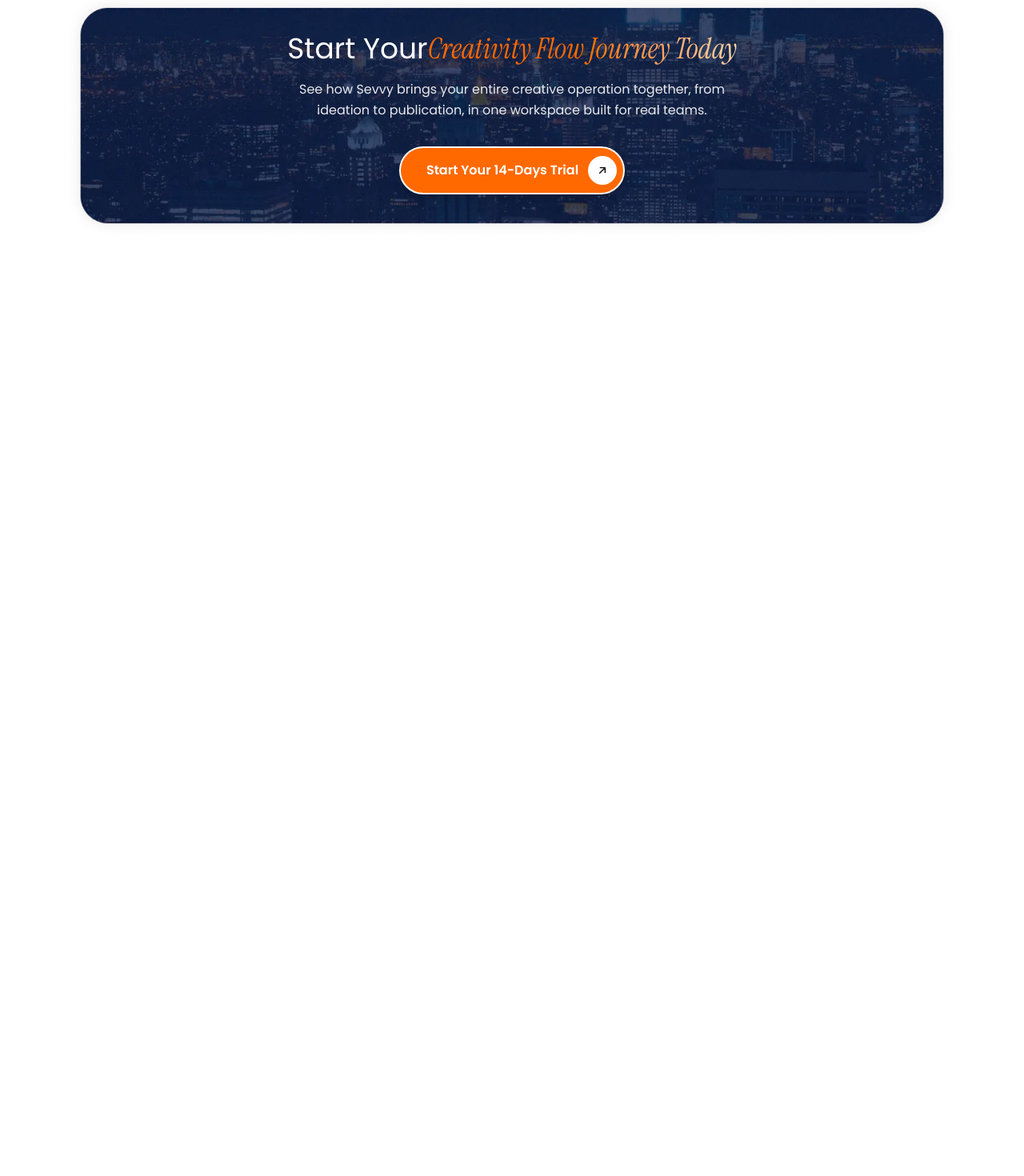
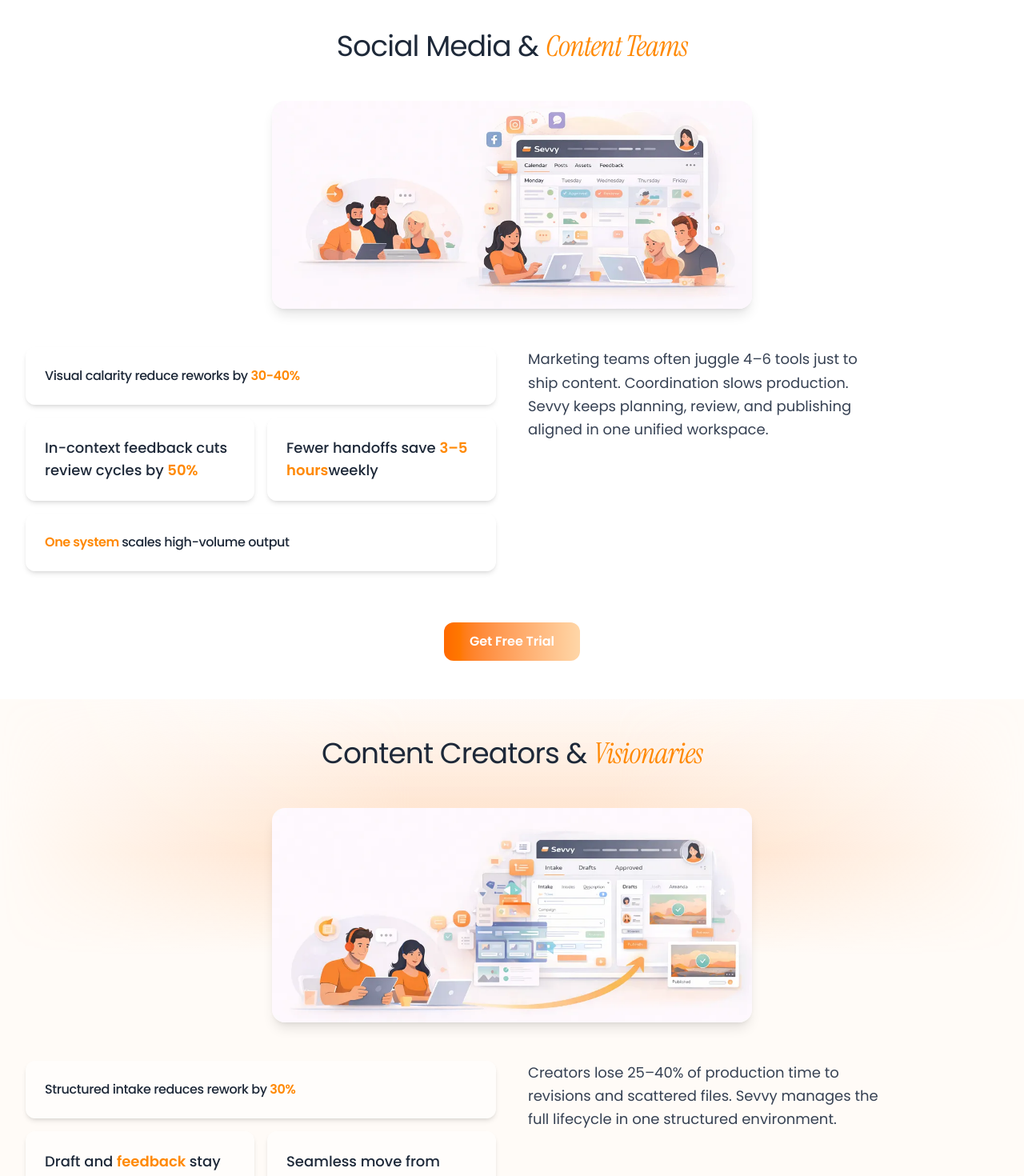
Before and after one commit to alihussnain1122/Sevvy, a React (Vite) app: page /about-us in a window 1280 px wide. Shown: the part 980-2450 px from the top of the page at 80% size. Before the commit the page ends 1279 px from the top, so only its background shows below. Built offline with nearby package versions, Linux system fonts and the light colour scheme; the HTML template or start-up script is replaced by a standard one; a web font is replaced by a local one.

Commit message:
Content creator section making

```diff
--- a/src/components/WhoisSevvy/Agency.jsx
+++ b/src/components/WhoisSevvy/Agency.jsx
@@ -57,20 +57,24 @@ const Agency = () => {
           </div>
         </div>
 
-        {/* Bottom Content: Cards left, Paragraph right */}
+        {/* Bottom Content: Paragraph left, Cards right */}
         <div className="grid grid-cols-1 md:grid-cols-2 gap-10 items-start mb-16">
-          {/* Feature Cards Grid - Left Side */}
-          {/* Feature Cards Grid - Left Side */}
+          {/* Paragraph - Left Side */}
+          <div className="flex items-center justify-center md:justify-start">
+            <p className="text-gray-700 text-base md:text-lg leading-relaxed max-w-md">
+              Agencies manage multiple clients, tight timelines, and layered feedback. Delays often happen because information lives across different tools. Sevvy centralizes projects, assets, and approvals in branded client-ready workspaces.
+            </p>
+          </div>
+
+          {/* Feature Cards Grid - Right Side */}
           <div className="grid grid-cols-2 gap-4">
             {features.map((feature, index) => {
-    // Pehla (0) aur Aakhri (3) card full width lega
+              // First (0) and last (3) card full width
               const isFullWidth = index === 0 || index === features.length - 1;
-
               return (
                 <div
                   key={index}
-        className={`bg-white/50 rounded-xl shadow-md p-6 hover:shadow-lg hover:-translate-y-1 transition-all duration-300
-          ${isFullWidth ? "col-span-2" : "col-span-1"}`}
+                  className={`bg-white/50 rounded-xl shadow-md p-6 hover:shadow-lg hover:-translate-y-1 transition-all duration-300 ${isFullWidth ? "col-span-2" : "col-span-1"}`}
                 >
                   <p
                     className={
@@ -86,13 +90,6 @@ const Agency = () => {
                 </div>
               );
             })}
-</div>
-
-          {/* Paragraph - Right Side */}
-          <div className="flex items-center justify-center md:justify-start">
-            <p className="text-gray-700 text-base md:text-lg leading-relaxed max-w-md">
-              Agencies manage multiple clients, tight timelines, and layered feedback. Delays often happen because information lives across different tools. Sevvy centralizes projects, assets, and approvals in branded client-ready workspaces.
-            </p>
           </div>
         </div>
 
--- a/src/components/WhoisSevvy/ContentCreator.jsx
+++ b/src/components/WhoisSevvy/ContentCreator.jsx
@@ -1,26 +1,26 @@
 import React from 'react';
 
-const Agency = () => {
+const ContentCreator = () => {
   const features = [
     {
-      text: 'Centralized files eliminate ',
-      highlight: 'Slack/email',
-      suffix: ' confusion'
-    },
-    {
-      text: 'Approvals reduce revisions by up to ',
-      highlight: '50%',
+      text: 'Structured intake reduces rework by ',
+      highlight: '30%',
       suffix: ''
     },
     {
-      text: '',
-      highlight: 'Branded',
-      suffix: ' portals strengthen trust'
+      text: 'Draft and ',
+      highlight: 'feedback ',
+      suffix: 'stay centralized'
     },
     {
-      text: 'Structured workflows improve retention by ',
-      highlight: '20–30%',
-      suffix: ''
+      text: 'Seamless move from ',
+      highlight: 'approval ',
+      suffix: 'to publish'
+    },
+    {
+      text: 'Reclaim weekly ',
+      highlight: '5-8 hours ',
+      suffix: 'from admin'
     }
   ];
 
@@ -41,8 +41,8 @@ const Agency = () => {
         {/* Top Heading */}
         <div className="text-center mb-12">
           <h2 className="text-2xl md:text-3xl lg:text-4xl tracking-tight">
-            <span className="text-gray-800">Creative & </span>
-            <span className="text-orange-400 italic font-Instrument">Video Agencies</span>
+            <span className="text-gray-800">Content Creators & </span>
+            <span className="text-orange-400 italic font-Instrument">Visionaries</span>
           </h2>
         </div>
 
@@ -50,7 +50,7 @@ const Agency = () => {
         <div className="flex justify-center mb-12">
           <div className="w-full max-w-[600px]">
             <img
-              src="/WhoIsSevvy/agency.webp"
+              src="/WhoIsSevvy/contentcreator.webp"
               alt="Creative & Video Agencies Workflow"
               className="w-full h-auto object-contain rounded-2xl shadow-lg"
             />
@@ -80,7 +80,7 @@ const Agency = () => {
           }
         >
           {feature.text}
-          <span className="text-orange-500 font-semibold"> {feature.highlight}</span>
+          <span className="text-orange-400 font-semibold"> {feature.highlight}</span>
           {feature.suffix}
         </p>
       </div>
@@ -91,7 +91,7 @@ const Agency = () => {
           {/* Paragraph - Right Side */}
           <div className="flex items-center justify-center md:justify-start">
             <p className="text-gray-700 text-base md:text-lg leading-relaxed max-w-md">
-              Agencies manage multiple clients, tight timelines, and layered feedback. Delays often happen because information lives across different tools. Sevvy centralizes projects, assets, and approvals in branded client-ready workspaces.
+              Creators lose 25–40% of production time to revisions and scattered files. Sevvy manages the full lifecycle in one structured environment.
             </p>
           </div>
         </div>
@@ -109,4 +109,4 @@ const Agency = () => {
   );
 };
 
-export default Agency;
+export default ContentCreator;
--- a/src/components/WhoisSevvy/Freelancer.jsx
+++ b/src/components/WhoisSevvy/Freelancer.jsx
@@ -0,0 +1,104 @@
+import React from 'react';
+
+const Freelance = () => {
+  const features = [
+    {
+      text: 'Visual calarity reduce reworks by ',
+      highlight: '30-40%',
+      suffix: ''
+    },
+    {
+      text: 'In-context feedback cuts review cycles by ',
+      highlight: '50%',
+      suffix: ''
+    },
+    {
+      text: 'Fewer handoffs save ',
+      highlight: '3–5 hours',
+      suffix: 'weekly'
+    },
+    {
+      text: '',
+      highlight: 'One system ',
+      suffix: 'scales high-volume output'
+    }
+  ];
+
+  return (
+    <section className="relative py-12 overflow-hidden">
+
+
+      {/* Container */}
+      <div className="relative max-w-7xl mx-auto px-4 sm:px-6 lg:px-8">
+        {/* Top Heading */}
+        <div className="text-center mb-12">
+          <h2 className="text-2xl md:text-3xl lg:text-4xl tracking-tight">
+            <span className="text-gray-800">Social Media & </span>
+            <span className="text-orange-400 italic font-Instrument">Content Teams</span>
+          </h2>
+        </div>
+
+        {/* Top Center Image */}
+        <div className="flex justify-center mb-12">
+          <div className="w-full max-w-[600px]">
+            <img
+              src="/WhoIsSevvy/socialmedia.webp"
+              alt="Creative & Video Agencies Workflow"
+              className="w-full h-auto object-contain rounded-2xl shadow-lg"
+            />
+          </div>
+        </div>
+
+        {/* Bottom Content: Cards left, Paragraph right */}
+        <div className="grid grid-cols-1 md:grid-cols-2 gap-10 items-start mb-16">
+          {/* Feature Cards Grid - Left Side */}
+          {/* Feature Cards Grid - Left Side */}
+<div className="grid grid-cols-2 gap-4">
+  {features.map((feature, index) => {
+    // Pehla (0) aur Aakhri (3) card full width lega
+    const isFullWidth = index === 0 || index === features.length - 1;
+
+    return (
+      <div
+        key={index}
+        className={`bg-white/50 rounded-xl shadow-md p-6 hover:shadow-lg hover:-translate-y-1 transition-all duration-300
+          ${isFullWidth ? "col-span-2" : "col-span-1"}`}
+      >
+        <p
+          className={
+            (index === 0 || index === 3)
+              ? "text-sm md:text-base text-gray-800 font-medium tracking-tight"
+              : "text-base md:text-lg text-gray-800 font-medium"
+          }
+        >
+          {feature.text}
+          <span className="text-orange-400 font-semibold"> {feature.highlight}</span>
+          {feature.suffix}
+        </p>
+      </div>
+    );
+  })}
+</div>
+
+          {/* Paragraph - Right Side */}
+          <div className="flex items-center justify-center md:justify-start">
+            <p className="text-gray-700 text-base md:text-lg leading-relaxed max-w-md">
+              Marketing teams often juggle 4–6 tools just to ship content. Coordination slows production. Sevvy keeps planning, review, and publishing aligned in one unified workspace.
+            </p>
+          </div>
+        </div>
+
+        {/* Bottom CTA Button */}
+        <div className="flex justify-center">
+          <button
+            className="bg-gradient-to-r from-orange-500 to-orange-200 text-white font-semibold px-8 py-3 rounded-xl cursor-pointer"
+          >
+            Get Free Trial
+          </button>
+        </div>
+      </div>
+    </section>
+  );
+};
+
+export default Freelance;
--- a/src/components/WhoisSevvy/Media.jsx
+++ b/src/components/WhoisSevvy/Media.jsx
@@ -0,0 +1,104 @@
+import React from 'react';
+
+const SocialMedia = () => {
+  const features = [
+    {
+      text: 'Visual calarity reduce reworks by ',
+      highlight: '30-40%',
+      suffix: ''
+    },
+    {
+      text: 'In-context feedback cuts review cycles by ',
+      highlight: '50%',
+      suffix: ''
+    },
+    {
+      text: 'Fewer handoffs save ',
+      highlight: '3–5 hours',
+      suffix: 'weekly'
+    },
+    {
+      text: '',
+      highlight: 'One system ',
+      suffix: 'scales high-volume output'
+    }
+  ];
+
+  return (
+    <section className="relative py-12 overflow-hidden">
+
+
+      {/* Container */}
+      <div className="relative max-w-7xl mx-auto px-4 sm:px-6 lg:px-8">
+        {/* Top Heading */}
+        <div className="text-center mb-12">
+          <h2 className="text-2xl md:text-3xl lg:text-4xl tracking-tight">
+            <span className="text-gray-800">Social Media & </span>
+            <span className="text-orange-400 italic font-Instrument">Content Teams</span>
+          </h2>
+        </div>
+
+        {/* Top Center Image */}
+        <div className="flex justify-center mb-12">
+          <div className="w-full max-w-[600px]">
+            <img
+              src="/WhoIsSevvy/socialmedia.webp"
+              alt="Creative & Video Agencies Workflow"
+              className="w-full h-auto object-contain rounded-2xl shadow-lg"
+            />
+          </div>
+        </div>
+
+        {/* Bottom Content: Cards left, Paragraph right */}
+        <div className="grid grid-cols-1 md:grid-cols-2 gap-10 items-start mb-16">
+          {/* Feature Cards Grid - Left Side */}
+          {/* Feature Cards Grid - Left Side */}
+<div className="grid grid-cols-2 gap-4">
+  {features.map((feature, index) => {
+    // Pehla (0) aur Aakhri (3) card full width lega
+    const isFullWidth = index === 0 || index === features.length - 1;
+
+    return (
+      <div
+        key={index}
+        className={`bg-white/50 rounded-xl shadow-md p-6 hover:shadow-lg hover:-translate-y-1 transition-all duration-300
+          ${isFullWidth ? "col-span-2" : "col-span-1"}`}
+      >
+        <p
+          className={
+            (index === 0 || index === 3)
+              ? "text-sm md:text-base text-gray-800 font-medium tracking-tight"
+              : "text-base md:text-lg text-gray-800 font-medium"
+          }
+        >
+          {feature.text}
+          <span className="text-orange-400 font-semibold"> {feature.highlight}</span>
+          {feature.suffix}
+        </p>
+      </div>
+    );
+  })}
+</div>
+
+          {/* Paragraph - Right Side */}
+          <div className="flex items-center justify-center md:justify-start">
+            <p className="text-gray-700 text-base md:text-lg leading-relaxed max-w-md">
+              Marketing teams often juggle 4–6 tools just to ship content. Coordination slows production. Sevvy keeps planning, review, and publishing aligned in one unified workspace.
+            </p>
+          </div>
+        </div>
+
+        {/* Bottom CTA Button */}
+        <div className="flex justify-center">
+          <button
+            className="bg-gradient-to-r from-orange-500 to-orange-200 text-white font-semibold px-8 py-3 rounded-xl cursor-pointer"
+          >
+            Get Free Trial
+          </button>
+        </div>
+      </div>
+    </section>
+  );
+};
+
+export default SocialMedia;
--- a/src/pages/WhoIsSevvy.jsx
+++ b/src/pages/WhoIsSevvy.jsx
@@ -1,11 +1,17 @@
 import Agency from "../components/WhoisSevvy/Agency";
+import SocialMedia from "../components/WhoisSevvy/Media";
 import LastSection from "../components/WhoisSevvy/Last";
+import ContentCreator from "../components/WhoisSevvy/ContentCreator";
+import Freelance from "../components/WhoisSevvy/Freelancer";
 
 
 export default function WhoIsSevvy() {
   return(
     <>
       <Agency />
+      <SocialMedia />
+      <ContentCreator />
+      <Freelance />
       <LastSection />
     </>
   );
```
Lines whose indentation alone changed are shown as unchanged.
